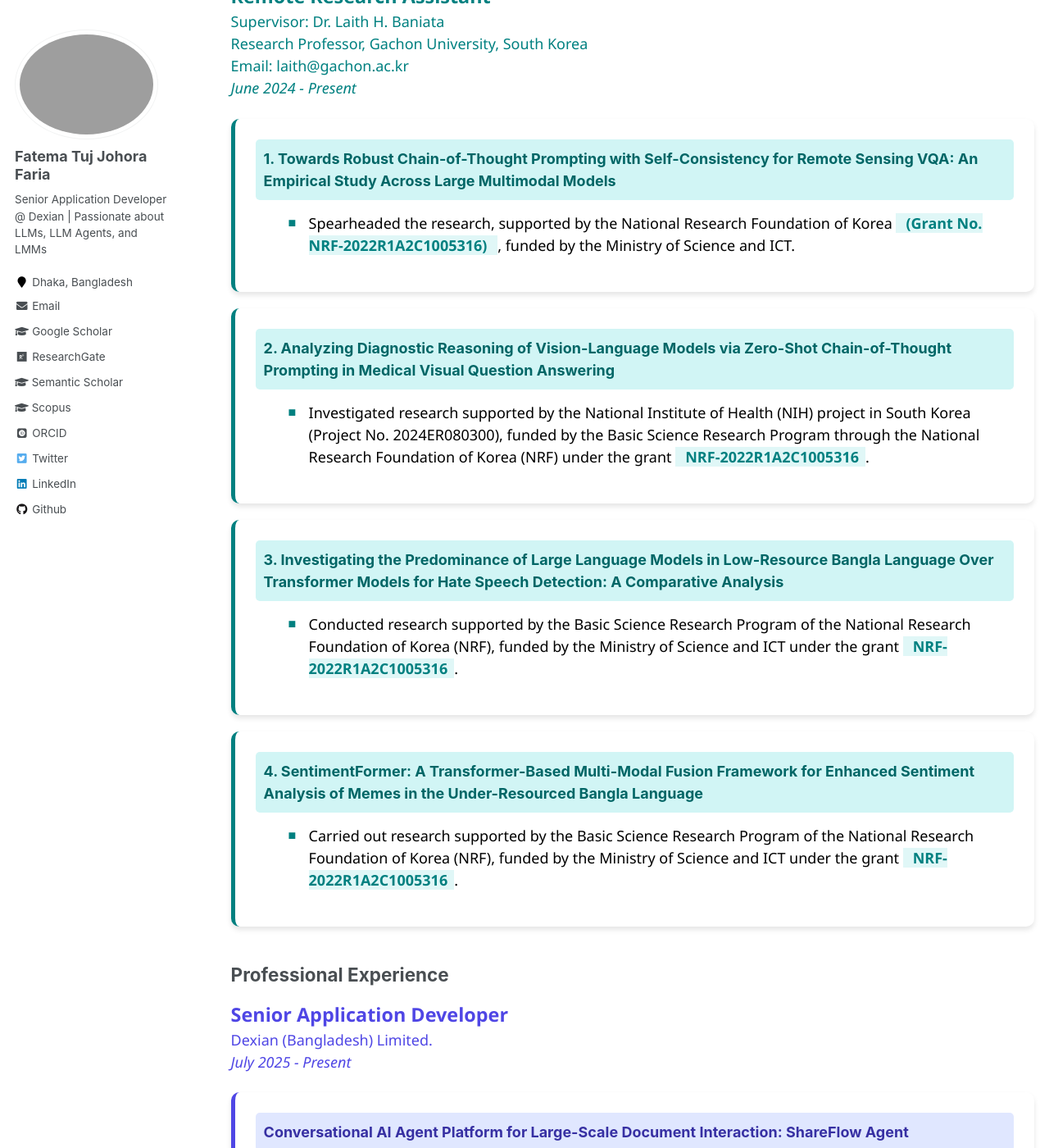
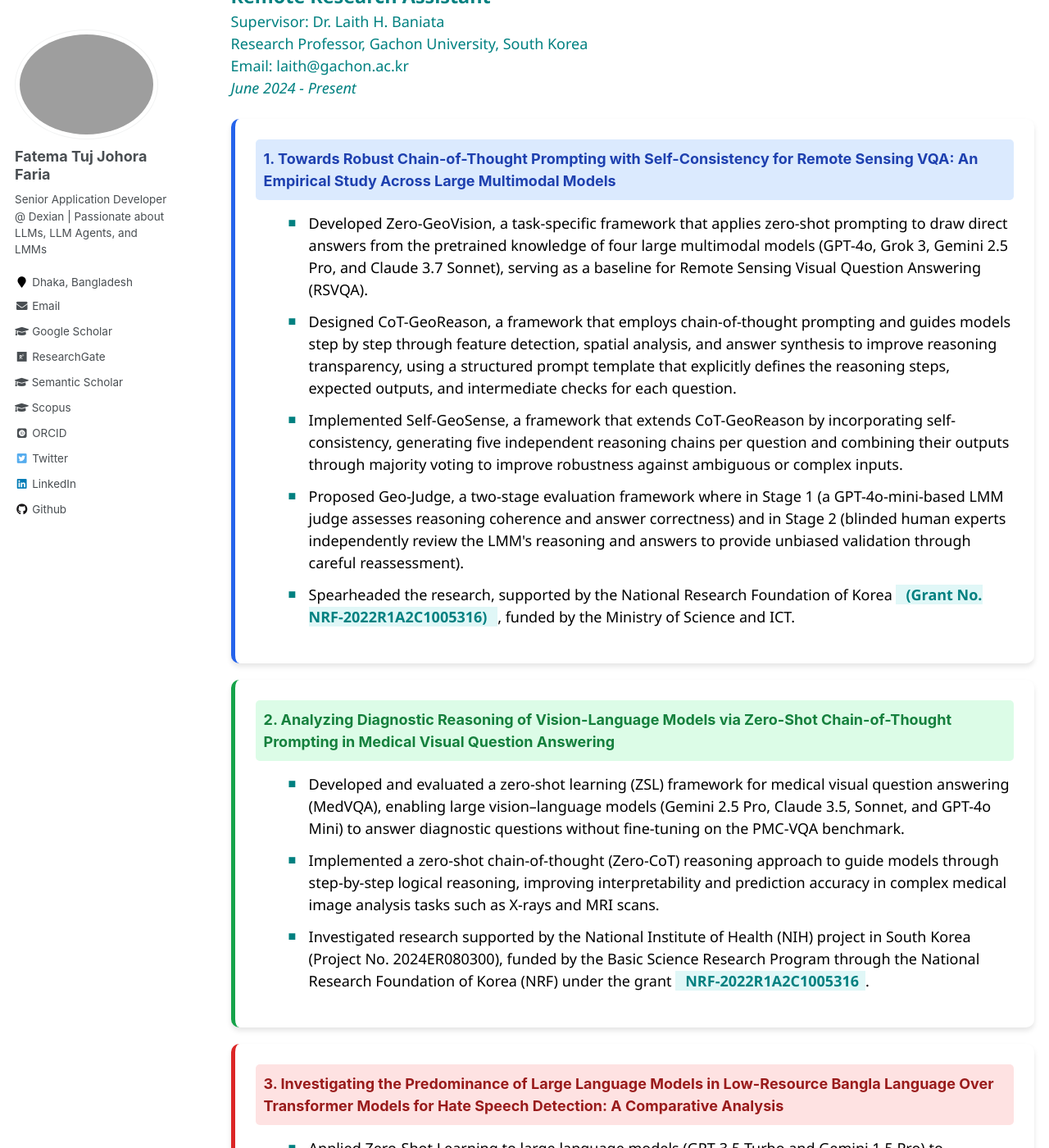
Before and after one commit to fatemafaria142/fatemafaria142.github.io, a Jekyll site: the page built from _pages/work.md, in a window 1280 px wide and 1400 px high, scrolled down 230 px. Shown: the whole window at 82% size. Built offline with Jekyll 4.4.1, drawn with Linux system fonts in a browser that asks for light colours; some web fonts are replaced; some of the changed text lies outside the part shown.

Commit message:
Update work

```diff
--- a/_pages/work.md
+++ b/_pages/work.md
@@ -12,46 +12,93 @@ title: ""
 <a href="mailto:laith@gachon.ac.kr" style="color: #008080; text-decoration: none;">Email: laith@gachon.ac.kr</a><br/>
 <span style="color: #008080; font-style: italic;">June 2024 - Present</span>
 <div style="display: flex; flex-wrap: wrap; gap: 20px; margin-top: 15px;">
-  <div style="background-color: white; border-left: 5px solid #008080; border-radius: 10px; padding: 25px; flex: 1 1 100%; max-width: 100%; box-shadow: 0 4px 6px rgba(0, 0, 0, 0.1);">
-    <div style="background-color: #d1f5f5; padding: 10px; border-radius: 5px; margin-bottom: 15px;">
-      <span style="color: #006666; font-size: 1em; font-weight: bold;">1. Towards Robust Chain-of-Thought Prompting with Self-Consistency for Remote Sensing VQA: An Empirical Study Across Large Multimodal Models</span>
+  <div style="background-color: white; border-left: 5px solid #2563eb; border-radius: 10px; padding: 25px; flex: 1 1 100%; max-width: 100%; box-shadow: 0 4px 6px rgba(0, 0, 0, 0.1);">
+    <div style="background-color: #dbeafe; padding: 10px; border-radius: 5px; margin-bottom: 15px;">
+      <span style="color: #1e40af; font-size: 1em; font-weight: bold;">1. Towards Robust Chain-of-Thought Prompting with Self-Consistency for Remote Sensing VQA: An Empirical Study Across Large Multimodal Models</span>
     </div>
     <ul style="font-family: 'Segoe UI', sans-serif; color: black; margin-top: 15px;">
       <li style="margin-bottom: 12px; list-style-type: none; position: relative; padding-left: 25px;">
         <span style="position: absolute; left: 0; color: #008080; font-size: 0.9em;">■</span>
-       Spearheaded the research, supported by the National Research Foundation of Korea
+        Developed Zero-GeoVision, a task-specific framework that applies zero-shot prompting to draw direct answers from the pretrained knowledge of four large multimodal models (GPT-4o, Grok 3, Gemini 2.5 Pro, and Claude 3.7 Sonnet), serving as a baseline for Remote Sensing Visual Question Answering (RSVQA).
+      </li>
+      <li style="margin-bottom: 12px; list-style-type: none; position: relative; padding-left: 25px;">
+        <span style="position: absolute; left: 0; color: #008080; font-size: 0.9em;">■</span>
+        Designed CoT-GeoReason, a framework that employs chain-of-thought prompting and guides models step by step through feature detection, spatial analysis, and answer synthesis to improve reasoning transparency, using a structured prompt template that explicitly defines the reasoning steps, expected outputs, and intermediate checks for each question.
+      </li>
+      <li style="margin-bottom: 12px; list-style-type: none; position: relative; padding-left: 25px;">
+        <span style="position: absolute; left: 0; color: #008080; font-size: 0.9em;">■</span>
+        Implemented Self-GeoSense, a framework that extends CoT-GeoReason by incorporating self-consistency, generating five independent reasoning chains per question and combining their outputs through majority voting to improve robustness against ambiguous or complex inputs.
+      </li>
+      <li style="margin-bottom: 12px; list-style-type: none; position: relative; padding-left: 25px;">
+        <span style="position: absolute; left: 0; color: #008080; font-size: 0.9em;">■</span>
+        Proposed Geo-Judge, a two-stage evaluation framework where in Stage 1 (a GPT-4o-mini-based LMM judge assesses reasoning coherence and answer correctness) and in Stage 2 (blinded human experts independently review the LMM's reasoning and answers to provide unbiased validation through careful reassessment).
+      </li>
+      <li style="margin-bottom: 12px; list-style-type: none; position: relative; padding-left: 25px;">
+        <span style="position: absolute; left: 0; color: #008080; font-size: 0.9em;">■</span>
+        Spearheaded the research, supported by the National Research Foundation of Korea
         <b><span style="background-color: #e0f7f7; padding: 0 8px 0 12px; color: #008080; display: inline;">
         (Grant No. NRF-2022R1A2C1005316) </span></b>, funded by the Ministry of Science and ICT.
       </li>
     </ul>
   </div>
-  <div style="background-color: white; border-left: 5px solid #008080; border-radius: 10px; padding: 25px; flex: 1 1 100%; max-width: 100%; box-shadow: 0 4px 6px rgba(0, 0, 0, 0.1);">
-    <div style="background-color: #d1f5f5; padding: 10px; border-radius: 5px; margin-bottom: 15px;">
-      <span style="color: #006666; font-size: 1em; font-weight: bold;">2. Analyzing Diagnostic Reasoning of Vision-Language Models via Zero-Shot Chain-of-Thought Prompting in Medical Visual Question Answering</span>
+  <div style="background-color: white; border-left: 5px solid #16a34a; border-radius: 10px; padding: 25px; flex: 1 1 100%; max-width: 100%; box-shadow: 0 4px 6px rgba(0, 0, 0, 0.1);">
+    <div style="background-color: #dcfce7; padding: 10px; border-radius: 5px; margin-bottom: 15px;">
+      <span style="color: #15803d; font-size: 1em; font-weight: bold;">2. Analyzing Diagnostic Reasoning of Vision-Language Models via Zero-Shot Chain-of-Thought Prompting in Medical Visual Question Answering</span>
     </div>
     <ul style="font-family: 'Segoe UI', sans-serif; color: black; margin-top: 15px;">
       <li style="margin-bottom: 12px; list-style-type: none; position: relative; padding-left: 25px;">
-        <span style="position: absolute; left: 0; color: #008080; font-size: 0.9em;">■</span>Investigated research supported by the National Institute of Health (NIH) project in South Korea (Project No. 2024ER080300), funded by the Basic Science Research Program through the National Research Foundation of Korea (NRF) under the grant <b><span style="background-color: #e0f7f7; padding: 0 8px 0 12px; color: #008080; display: inline;">NRF-2022R1A2C1005316</span></b>.
+        <span style="position: absolute; left: 0; color: #008080; font-size: 0.9em;">■</span>
+        Developed and evaluated a zero-shot learning (ZSL) framework for medical visual question answering (MedVQA), enabling large vision–language models (Gemini 2.5 Pro, Claude 3.5, Sonnet, and GPT-4o Mini) to answer diagnostic questions without fine-tuning on the PMC-VQA benchmark.
+      </li>
+      <li style="margin-bottom: 12px; list-style-type: none; position: relative; padding-left: 25px;">
+        <span style="position: absolute; left: 0; color: #008080; font-size: 0.9em;">■</span>
+        Implemented a zero-shot chain-of-thought (Zero-CoT) reasoning approach to guide models through step-by-step logical reasoning, improving interpretability and prediction accuracy in complex medical image analysis tasks such as X-rays and MRI scans.
+      </li>
+      <li style="margin-bottom: 12px; list-style-type: none; position: relative; padding-left: 25px;">
+        <span style="position: absolute; left: 0; color: #008080; font-size: 0.9em;">■</span>
+        Investigated research supported by the National Institute of Health (NIH) project in South Korea (Project No. 2024ER080300), funded by the Basic Science Research Program through the National Research Foundation of Korea (NRF) under the grant <b><span style="background-color: #e0f7f7; padding: 0 8px 0 12px; color: #008080; display: inline;">NRF-2022R1A2C1005316</span></b>.
       </li>
     </ul>
   </div>
-  <div style="background-color: white; border-left: 5px solid #008080; border-radius: 10px; padding: 25px; flex: 1 1 100%; max-width: 100%; box-shadow: 0 4px 6px rgba(0, 0, 0, 0.1);">
-    <div style="background-color: #d1f5f5; padding: 10px; border-radius: 5px; margin-bottom: 15px;">
-      <span style="color: #006666; font-size: 1em; font-weight: bold;">3. Investigating the Predominance of Large Language Models in Low-Resource Bangla Language Over Transformer Models for Hate Speech Detection: A Comparative Analysis</span>
+  <div style="background-color: white; border-left: 5px solid #dc2626; border-radius: 10px; padding: 25px; flex: 1 1 100%; max-width: 100%; box-shadow: 0 4px 6px rgba(0, 0, 0, 0.1);">
+    <div style="background-color: #fee2e2; padding: 10px; border-radius: 5px; margin-bottom: 15px;">
+      <span style="color: #991b1b; font-size: 1em; font-weight: bold;">3. Investigating the Predominance of Large Language Models in Low-Resource Bangla Language Over Transformer Models for Hate Speech Detection: A Comparative Analysis</span>
     </div>
     <ul style="font-family: 'Segoe UI', sans-serif; color: black; margin-top: 15px;">
       <li style="margin-bottom: 12px; list-style-type: none; position: relative; padding-left: 25px;">
-        <span style="position: absolute; left: 0; color: #008080; font-size: 0.9em;">■</span> Conducted research supported by the Basic Science Research Program of the National Research Foundation of Korea (NRF), funded by the Ministry of Science and ICT under the grant <b><span style="background-color: #e0f7f7; padding: 0 8px 0 12px; color: #008080; display: inline;">NRF-2022R1A2C1005316</span></b>.
+        <span style="position: absolute; left: 0; color: #008080; font-size: 0.9em;">■</span>
+        Applied Zero-Shot Learning to large language models (GPT-3.5 Turbo and Gemini 1.5 Pro) to differentiate harmful speech from benign expressions using multiple low-resource Bengali hate speech datasets.
+      </li>
+      <li style="margin-bottom: 12px; list-style-type: none; position: relative; padding-left: 25px;">
+        <span style="position: absolute; left: 0; color: #008080; font-size: 0.9em;">■</span>
+        Integrated few-shot prompting approaches (5-shot, 10-shot, and 15-shot) in Bangla hate speech detection involve providing the model with a limited number of example texts labeled as hate speech or non-hate speech to guide its predictions on subsequent texts.
+      </li>
+      <li style="margin-bottom: 12px; list-style-type: none; position: relative; padding-left: 25px;">
+        <span style="position: absolute; left: 0; color: #008080; font-size: 0.9em;">■</span>
+        Conducted research supported by the Basic Science Research Program of the National Research Foundation of Korea (NRF), funded by the Ministry of Science and ICT under the grant <b><span style="background-color: #e0f7f7; padding: 0 8px 0 12px; color: #008080; display: inline;">NRF-2022R1A2C1005316</span></b>.
       </li>
     </ul>
   </div>
-  <div style="background-color: white; border-left: 5px solid #008080; border-radius: 10px; padding: 25px; flex: 1 1 100%; max-width: 100%; box-shadow: 0 4px 6px rgba(0, 0, 0, 0.1);">
-    <div style="background-color: #d1f5f5; padding: 10px; border-radius: 5px; margin-bottom: 15px;">
-      <span style="color: #006666; font-size: 1em; font-weight: bold;">4. SentimentFormer: A Transformer-Based Multi-Modal Fusion Framework for Enhanced Sentiment Analysis of Memes in the Under-Resourced Bangla Language</span>
+  <div style="background-color: white; border-left: 5px solid #9333ea; border-radius: 10px; padding: 25px; flex: 1 1 100%; max-width: 100%; box-shadow: 0 4px 6px rgba(0, 0, 0, 0.1);">
+    <div style="background-color: #f3e8ff; padding: 10px; border-radius: 5px; margin-bottom: 15px;">
+      <span style="color: #7e22ce; font-size: 1em; font-weight: bold;">4. SentimentFormer: A Transformer-Based Multi-Modal Fusion Framework for Enhanced Sentiment Analysis of Memes in the Under-Resourced Bangla Language</span>
     </div>
     <ul style="font-family: 'Segoe UI', sans-serif; color: black; margin-top: 15px;">
       <li style="margin-bottom: 12px; list-style-type: none; position: relative; padding-left: 25px;">
-        <span style="position: absolute; left: 0; color: #008080; font-size: 0.9em;">■</span> Carried out research supported by the Basic Science Research Program of the National Research Foundation of Korea (NRF), funded by the Ministry of Science and ICT under the grant <b><span style="background-color: #e0f7f7; padding: 0 8px 0 12px; color: #008080; display: inline;">NRF-2022R1A2C1005316</span></b>.
+        <span style="position: absolute; left: 0; color: #008080; font-size: 0.9em;">■</span>
+        Implemented SentimentTextFormer, a text-based model built upon mBERT, fine-tuned to capture nuanced linguistic features and extract sentiment-related insights from Bengali text.
+      </li>
+      <li style="margin-bottom: 12px; list-style-type: none; position: relative; padding-left: 25px;">
+        <span style="position: absolute; left: 0; color: #008080; font-size: 0.9em;">■</span>
+        Developed SentimentImageFormer, an image-based transformer model using Swin Transformer with hierarchical windowed attention to classify sentiment from visual content.
+      </li>
+      <li style="margin-bottom: 12px; list-style-type: none; position: relative; padding-left: 25px;">
+        <span style="position: absolute; left: 0; color: #008080; font-size: 0.9em;">■</span>
+        Designed SentimentFormer, a hybrid model that integrates both text and image modalities by fusing SwiftFormer's visual features with mBERT's textual embeddings at an intermediate layer, enhancing cross-modal interactions through intermediate fusion.
+      </li>
+      <li style="margin-bottom: 12px; list-style-type: none; position: relative; padding-left: 25px;">
+        <span style="position: absolute; left: 0; color: #008080; font-size: 0.9em;">■</span>
+        Carried out research supported by the Basic Science Research Program of the National Research Foundation of Korea (NRF), funded by the Ministry of Science and ICT under the grant <b><span style="background-color: #e0f7f7; padding: 0 8px 0 12px; color: #008080; display: inline;">NRF-2022R1A2C1005316</span></b>.
       </li>
     </ul>
   </div>
```
